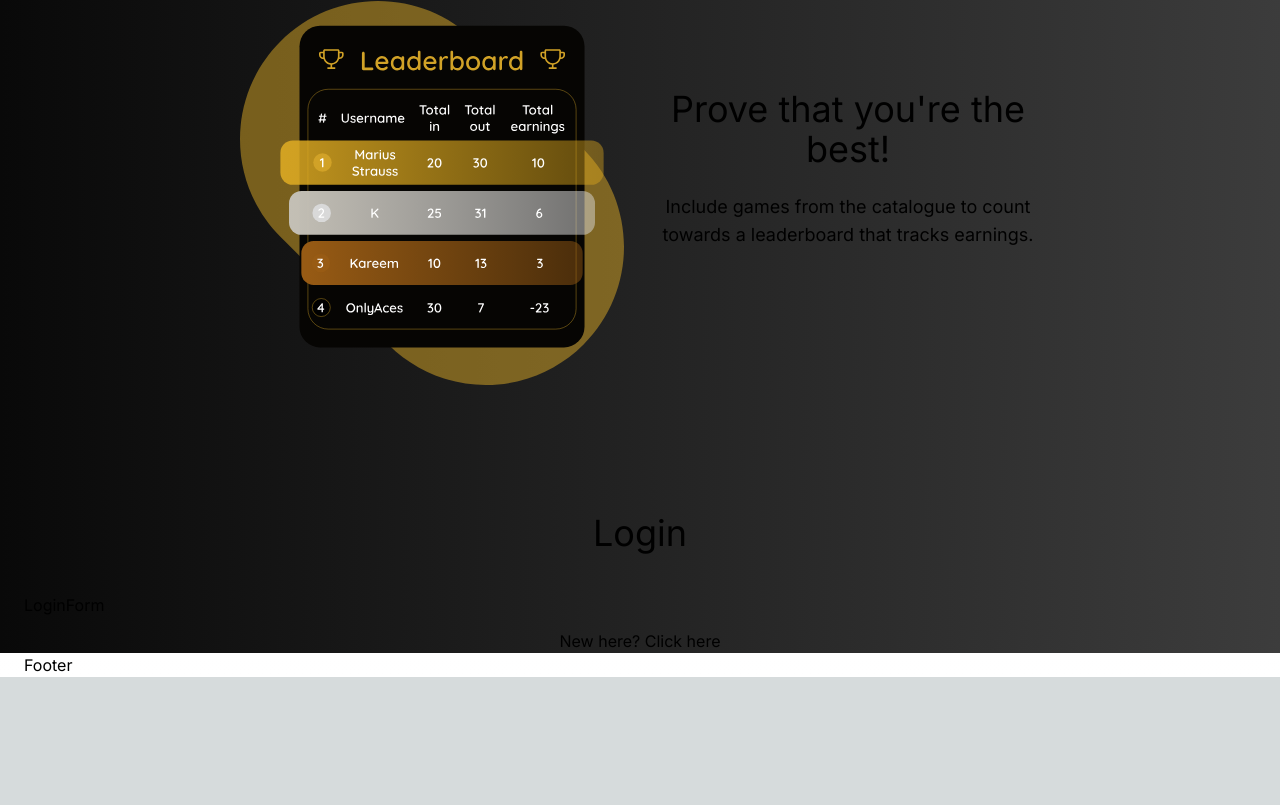
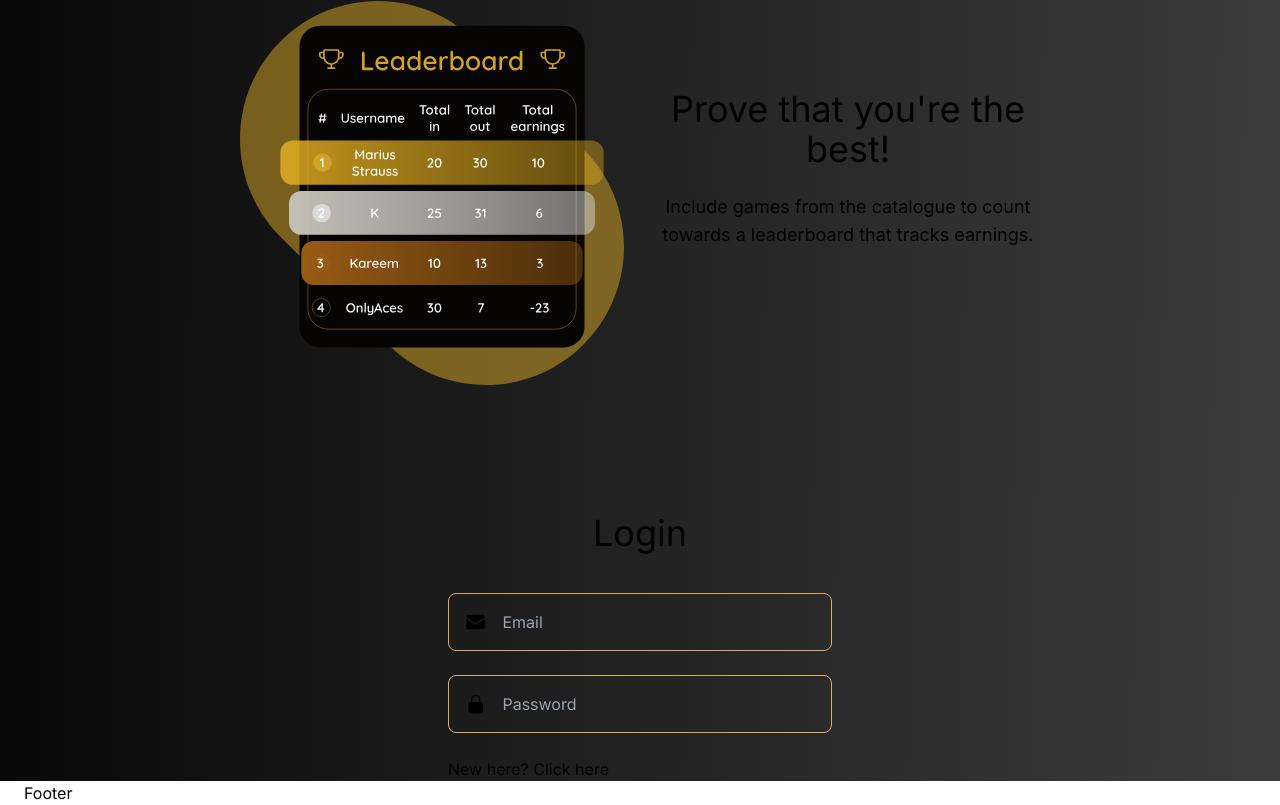
Before and after one commit to Kilanvl1/Ace-High-Club-nextjs, a Next.js app: page / in a window 1280 px wide. Shown: the part 2415-3220 px from the top of the page. Before the commit the page ends 3092 px from the top, so only its background shows below. Built offline with nearby package versions, Linux system fonts and the light colour scheme.

Commit message:
installed react-use-form

```diff
--- a/app/components/Login.tsx
+++ b/app/components/Login.tsx
@@ -3,10 +3,10 @@ import { LoginForm } from "./LoginForm";
 
 export const Login = () => {
   return (
-    <div>
+    <div className="max-w-96 mx-auto">
       <p className="text-center text-3xl mb-10">Login</p>
       <LoginForm />
-      <p className="text-center mt-3">New here? Click here</p>
+      <p className="mt-3">New here? Click here</p>
     </div>
   );
 };
--- a/app/components/LoginForm.tsx
+++ b/app/components/LoginForm.tsx
@@ -1,5 +1,35 @@
-import React from "react";
+"use client";
+
+import { Input } from "./form/Input";
+import { EnvelopeIcon, LockClosedIcon } from "@heroicons/react/24/solid";
+import { FormProvider, SubmitHandler, useForm } from "react-hook-form";
+import { RHFInput } from "./form/RHFInput";
 
 export const LoginForm = () => {
-  return <div>LoginForm</div>;
+  const formMethods = useForm({});
+  const {
+    handleSubmit,
+    formState: { isValid, isSubmitting },
+  } = formMethods;
+
+  const onSubmit: SubmitHandler<any> = () => {};
+  return (
+    <FormProvider {...formMethods}>
+      <form onSubmit={handleSubmit(onSubmit)}>
+        <RHFInput
+          label=""
+          name="email"
+          Icon={EnvelopeIcon}
+          placeholder="Email"
+          autoComplete="email"
+        />
+        <RHFInput
+          label=""
+          name="password"
+          Icon={LockClosedIcon}
+          placeholder="Password"
+        />
+      </form>
+    </FormProvider>
+  );
 };
--- /dev/null
+++ b/app/components/form/FormGroup.tsx
@@ -0,0 +1,17 @@
+import { ElementType, ReactNode } from "react";
+
+import { cn } from "@/utilities/styles/utils";
+
+export const FormGroup = ({
+  children,
+  className,
+  as: Component = "div",
+}: {
+  children: ReactNode;
+  className?: string;
+  as?: ElementType;
+}) => (
+  <Component className={cn("mb-6 flex flex-col space-y-2", className)}>
+    {children}
+  </Component>
+);
--- /dev/null
+++ b/app/components/form/Input.tsx
@@ -0,0 +1,33 @@
+import * as React from "react";
+import { cn } from "@/utilities/styles/utils";
+
+export type InputProps = React.InputHTMLAttributes<HTMLInputElement> & {
+  placeholder?: string;
+  type?: string;
+  Icon?: React.ComponentType<React.SVGProps<SVGSVGElement>>;
+};
+/* Why the spread operator on props here? */
+const Input = React.forwardRef<HTMLInputElement, InputProps>(
+  ({ className, placeholder, type, Icon, ...props }, ref) => (
+    <div
+      className={cn(
+        "flex w-full items-center border border-mainGold rounded-lg px-4 py-2 gap-x-4",
+        className
+      )}
+    >
+      {Icon && <Icon className="h-6 w-6" />}
+      <input
+        className={cn(
+          "border-none bg-transparent w-full h-10 disabled:cursor-not-allowed"
+        )}
+        placeholder={placeholder}
+        type={type}
+        {...props}
+        ref={ref}
+      />
+    </div>
+  )
+);
+
+Input.displayName = "Input";
+export { Input };
--- /dev/null
+++ b/app/components/form/RHFInput.tsx
@@ -0,0 +1,58 @@
+import { ReactNode, forwardRef } from "react";
+import { Controller, useFormContext } from "react-hook-form";
+import { Input, InputProps } from "./Input";
+import { FormGroup } from "./FormGroup";
+import { cn } from "@/utilities/styles/utils";
+
+export type RHFInputProps = InputProps & {
+  id?: string;
+  label: ReactNode;
+  name: string;
+};
+
+export const RHFInput = forwardRef<HTMLInputElement, RHFInputProps>(
+  (
+    { label, name, id = "", type = "text", Icon, placeholder, ...other },
+    ref
+  ) => {
+    const { control } = useFormContext();
+    if (!id) {
+      id = name;
+    }
+    return (
+      <FormGroup>
+        <Controller
+          name={name}
+          control={control}
+          render={({
+            field: { value, onChange, onBlur },
+            fieldState: { error },
+          }) => (
+            <>
+              <Input
+                type={type}
+                id={id}
+                onBlur={onBlur}
+                onChange={(val) =>
+                  onChange(
+                    type === "number"
+                      ? Number(val.target.value)
+                      : val.target.value
+                  )
+                }
+                value={value || ""}
+                className={cn({ "border-red-600": error })}
+                Icon={Icon}
+                placeholder={placeholder}
+                ref={ref}
+                {...other}
+              />
+            </>
+          )}
+        />
+      </FormGroup>
+    );
+  }
+);
+
+RHFInput.displayName = "RHFInput";
--- a/package.json
+++ b/package.json
@@ -14,6 +14,7 @@
     "next": "14.1.0",
     "react": "^18",
     "react-dom": "^18",
+    "react-hook-form": "^7.50.1",
     "tailwind-merge": "^2.2.1"
   },
   "devDependencies": {
--- a/tailwind.config.ts
+++ b/tailwind.config.ts
@@ -14,6 +14,7 @@ const config: Config = {
       black: colors.black,
       mainGold: "#dbab58",
       bgColor: "rgba(44,44,44,.923)",
+      "red-600": "rgb(220 38 38)",
     },
     fontSize: {
       sm: "0.875rem",
```
Also changed, not shown: 1 other file (tests, documents, lock files or other folders).
